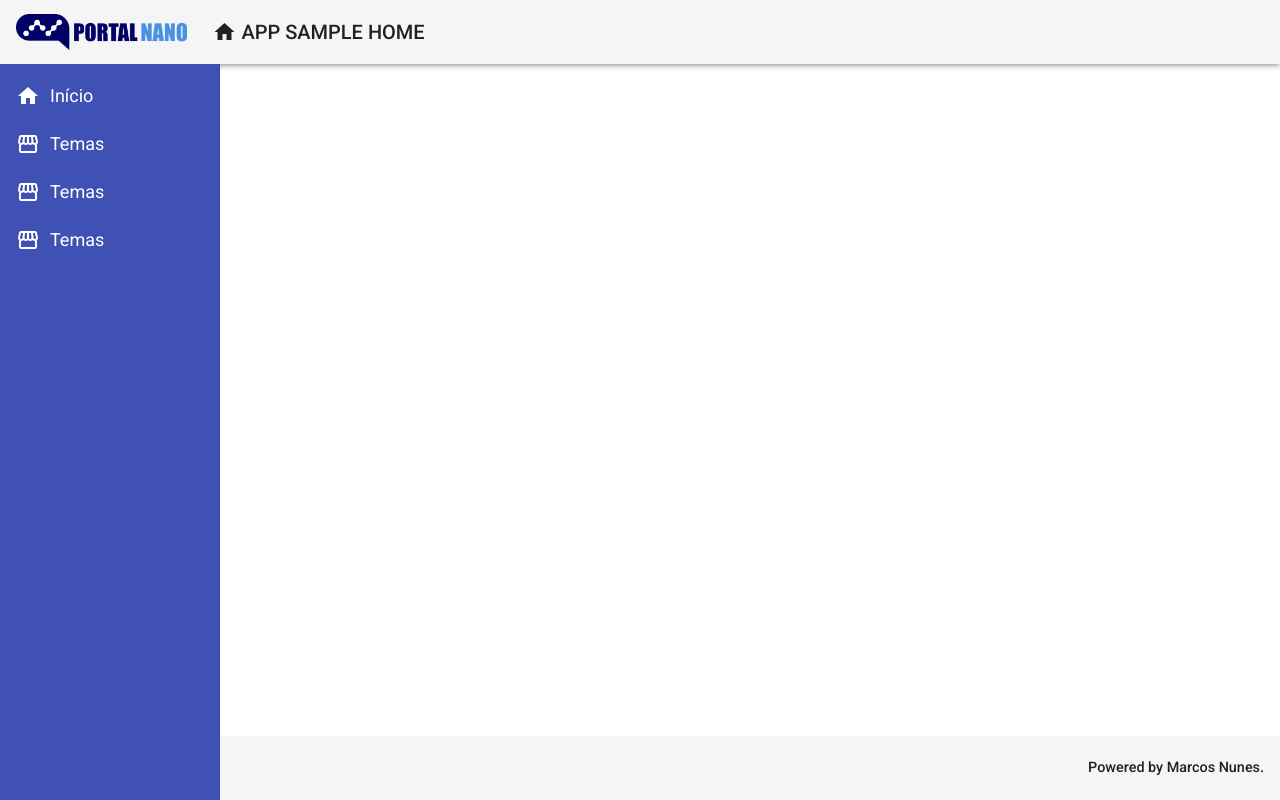
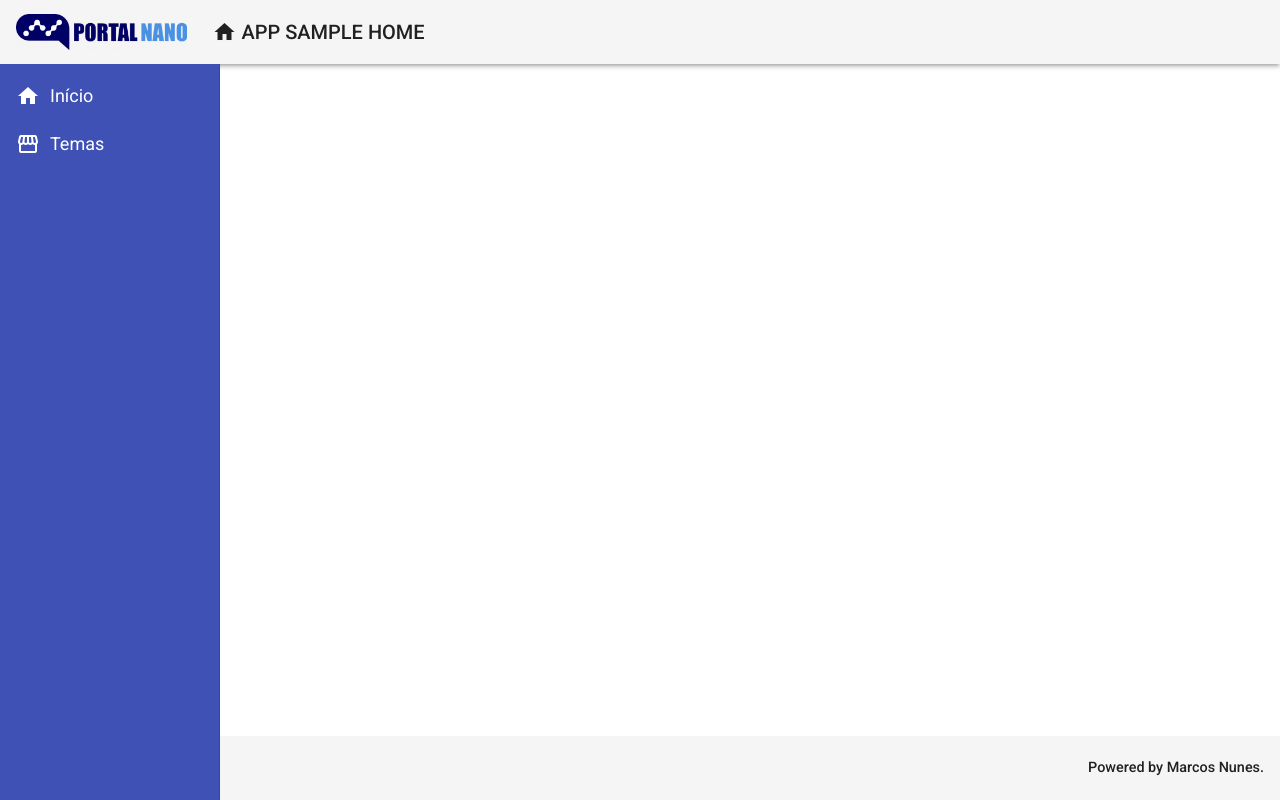
Before and after one commit to marcosnunesmbs/angular-9, an Angular app in the folder frontend/: page / in a window 1280 px wide. Built offline with nearby package versions, Linux system fonts and the light colour scheme.

Commit message:
last changes

```diff
--- a/frontend/src/app/components/template/nav/nav.component.html
+++ b/frontend/src/app/components/template/nav/nav.component.html
@@ -13,18 +13,6 @@
                 </i>
                 Temas
             </a>
-            <a mat-list-item>
-                <i class="material-icons">
-                    storefront
-                </i>
-                Temas
-            </a>
-            <a mat-list-item>
-                <i class="material-icons">
-                    storefront
-                </i>
-                Temas
-            </a>
         </mat-nav-list>
     </mat-sidenav>
 </mat-sidenav-container>
```
Also changed, not shown: 1 other file (tests, documents, lock files or other folders).
